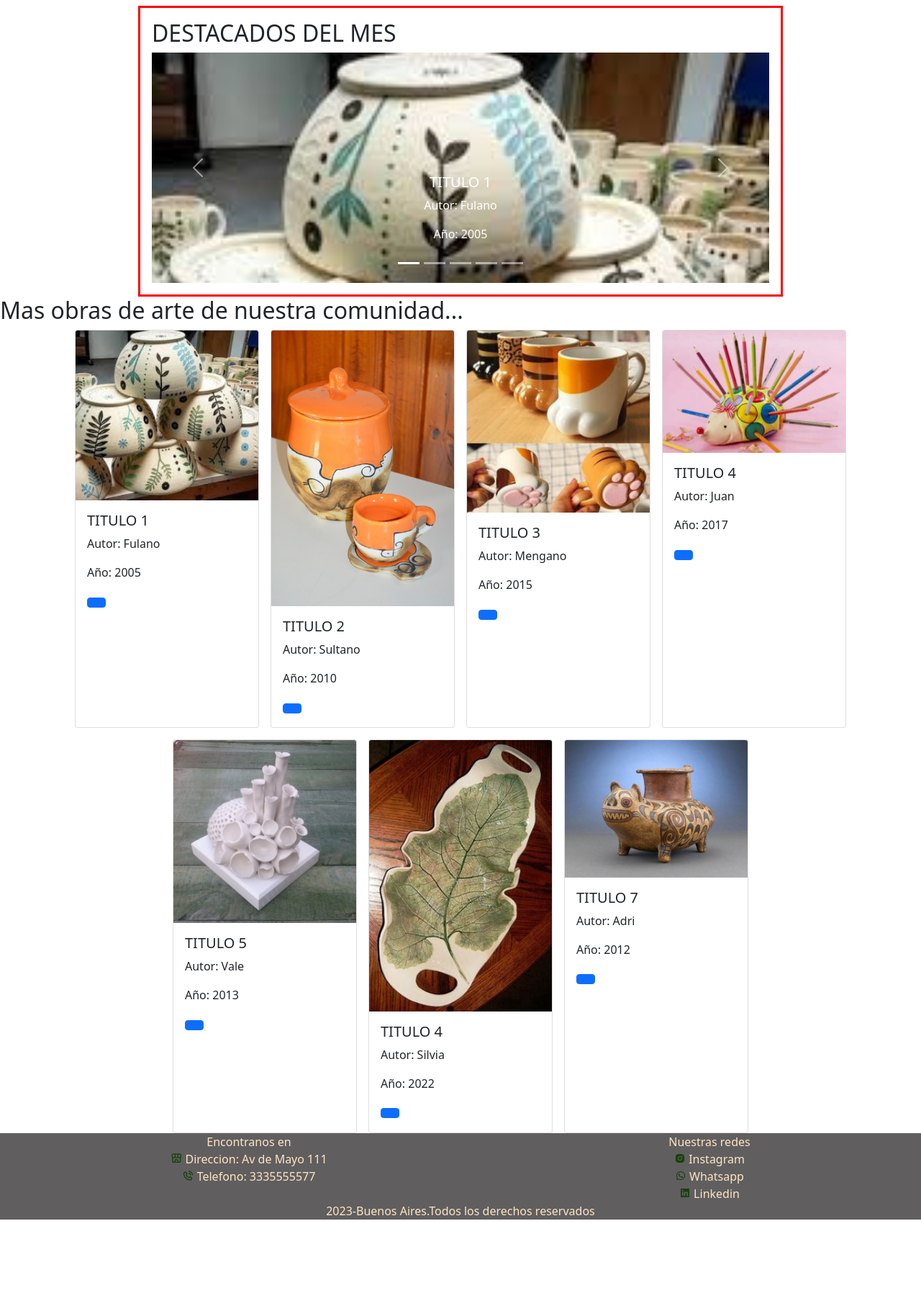
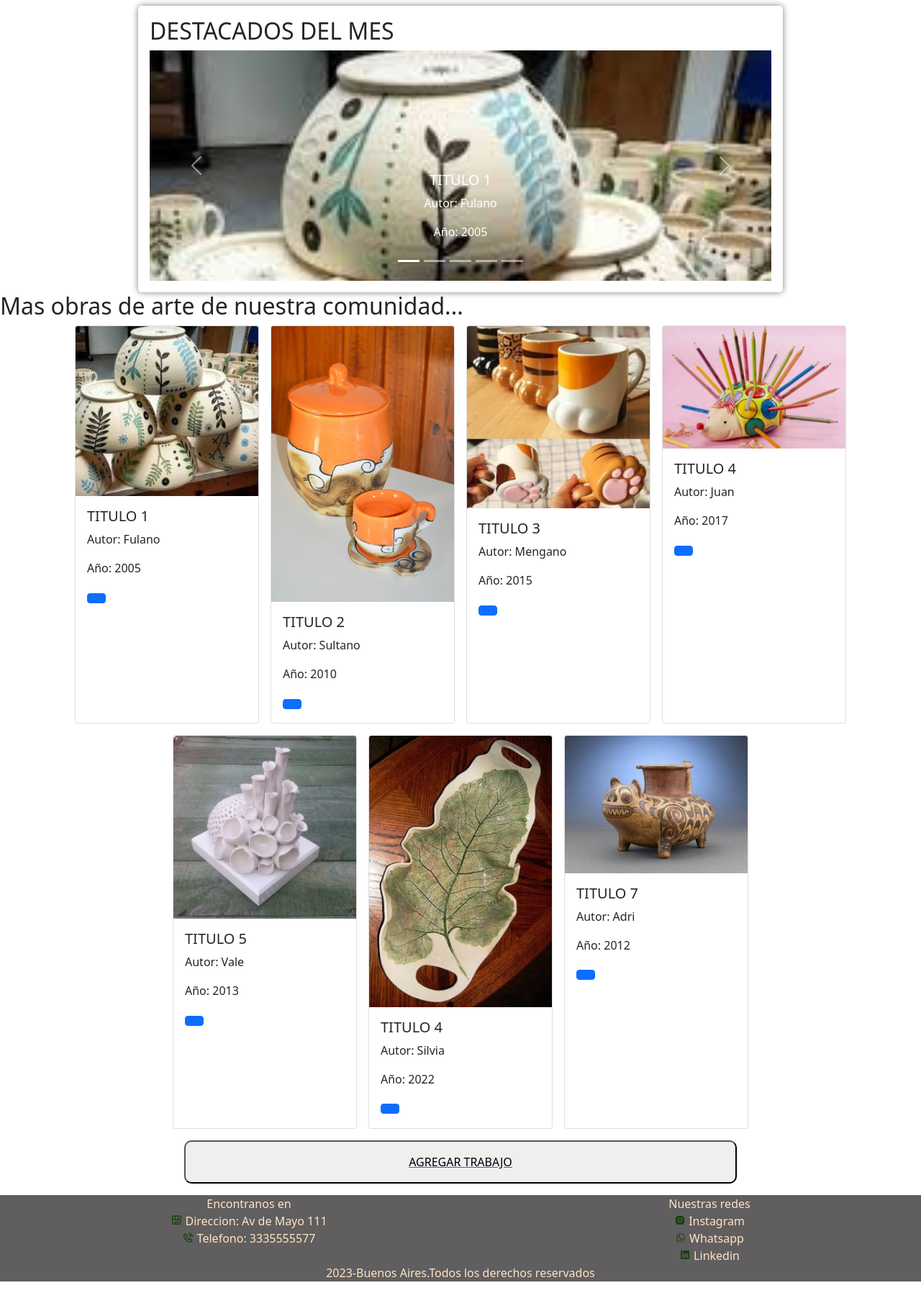
Before and after one commit to SSDD2022/TP3, a Django app: page /galeria/ in a window 1280 px wide. Shown: the part 154-1950 px from the top of the page at 72% size. Before the commit the page ends 1848 px from the top, so only its background shows below. Run offline with Django 4.2, Linux system fonts and the light colour scheme; some libraries are stand-ins or nearby versions.

Commit message:
form agregar trabajo en galeria

```diff
--- a/taller/forms.py
+++ b/taller/forms.py
@@ -1,6 +1,21 @@
 from django import forms
+
+TYPE_CHOICES = [
+    ("Cerámica para niños"),
+    ("Cerámica para adultos"),
+    ("Alfarería"),
+    ("Esmaltado"),
+    ("Especialización Arte Precolombino"),
+]
 
 class Inscripcion_form(forms.Form):
     nombre = forms.CharField(label="Nombre", required=True)
     apellido = forms.CharField(label="Apellido", required=True)
     mail = forms.EmailField(label="Email", required=True)
+
+class agregar_trabajo_form(forms.Form):
+    imagen = forms.FileField(label = "imagen", required=True)
+    titulo = forms.CharField(label="Título", required=True)
+    autor = forms.CharField(label="Autor", required=True)
+    fecha = forms.DateField(widget=forms.DateInput(attrs={'type': 'date'}))
+    #curso = forms.ChoiceField(choices=TYPE_CHOICES,)
--- a/taller/static/taller/css/galeria.css
+++ b/taller/static/taller/css/galeria.css
@@ -2,7 +2,8 @@
     width: 70%;
     padding: 1em;
     margin: 0 auto;
-    border:3px red solid;
+    box-shadow: 0 0 10px grey;
+    border-radius: 5px;
 }
 
 .carousel-item {
@@ -20,4 +21,14 @@
 }
 .card{
     width: 20%;
+    min-width: 250px;
 }
+
+#agregar-trabajo{
+    display: block;
+    margin: 1em auto;
+    padding: 1em 0;
+    width: 60%;
+    border-radius: 10px;
+
+}
--- a/taller/templates/taller/base.html
+++ b/taller/templates/taller/base.html
@@ -19,7 +19,15 @@
         {% include 'taller/nav-bar.html' %}
 
         <header style="margin-top: 4rem;" >
-
+            <section class="mensajes">
+                {% if messages %}
+                    <ul class="messages">
+                        {% for message in messages %}
+                            <li>{{ message }}</li>
+                        {% endfor %}
+                    </ul>
+                {% endif %}
+            </section>
             {% block header %} {% endblock %}
 
         </header>
--- a/taller/templates/taller/galeria.html
+++ b/taller/templates/taller/galeria.html
@@ -78,7 +78,6 @@
     </div>
   </section>
 
-
   <section>
     <h2>Mas obras de arte de nuestra comunidad...</h2>
     <div class="trabajos">
@@ -94,6 +93,7 @@
       </div>
       {% endfor %}
     </div>
+    <a href="{% url 'agregar_trabajo' %}"><button id="agregar-trabajo">AGREGAR TRABAJO</button></a>
   </section>
 
   {% endblock %}
--- a/taller/urls.py
+++ b/taller/urls.py
@@ -7,4 +7,5 @@ urlpatterns = [
     path('cursos/',views.cursos,name="cursos"),
     path('alumnos/', views.alumnos,name="alumnos"),
     path('cursos/inscripcion/', views.inscripcion, name="inscripcion"),
+    path('agregar_trabajo/', views.agregar_trabajo, name="agregar_trabajo")
     ]
--- a/taller/views.py
+++ b/taller/views.py
@@ -1,4 +1,5 @@
-from django.shortcuts import render
+from django.contrib import messages
+from django.shortcuts import render, redirect
 from . import classes
 from . import forms
 
@@ -100,3 +101,20 @@ def inscripcion(request):
         inscripcion_form = forms.Inscripcion_form()
     context = {'form': inscripcion_form}
     return render(request,'taller/inscripcion.html' ,context)
+
+def agregar_trabajo(request):
+    if request.method == 'POST':
+        #POST
+        agregar_trabajo_form = forms.agregar_trabajo_form(request.POST)
+         # Validaciones
+        if agregar_trabajo_form.is_valid():
+            messages.add_message(request, messages.SUCCESS, 'Trabajo agregado a la galería Correctamente')
+            return redirect("galeria")
+        else:
+            messages.add_message(request, messages.ERROR, 'Ocurrió un error')
+
+    else:
+        #GET
+        agregar_trabajo_form = forms.agregar_trabajo_form()
+        context = {'form': agregar_trabajo_form}
+        return render(request, "taller/agregar_trabajo_galeria.html", context)
```
Also changed, not shown: taller/templates/taller/agregar_trabajo_galeria.html (added, +23 -0 lines).
